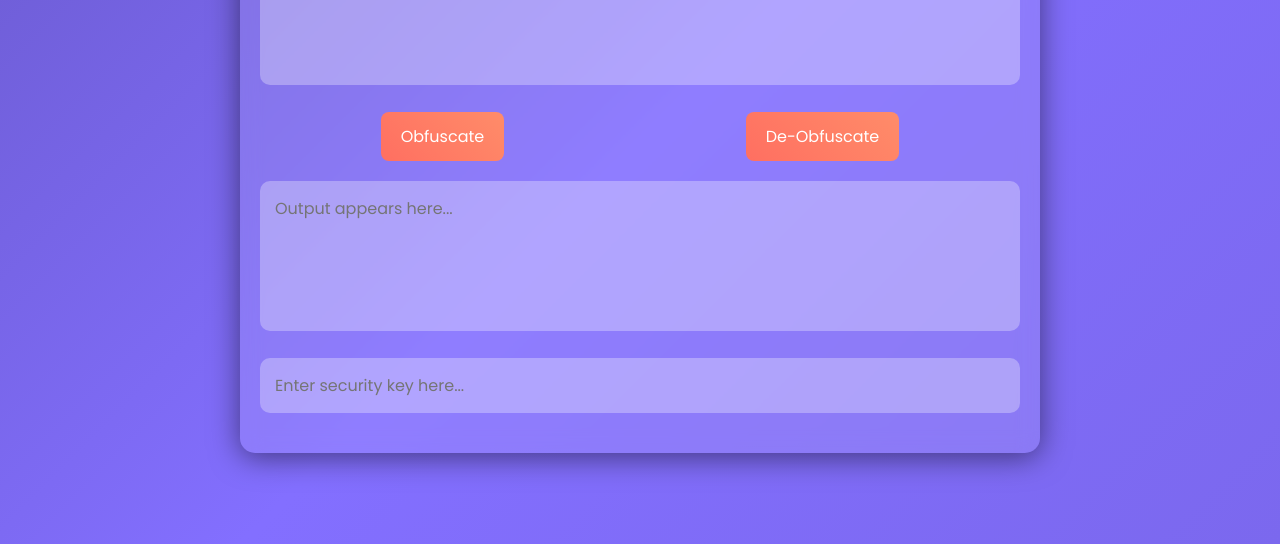
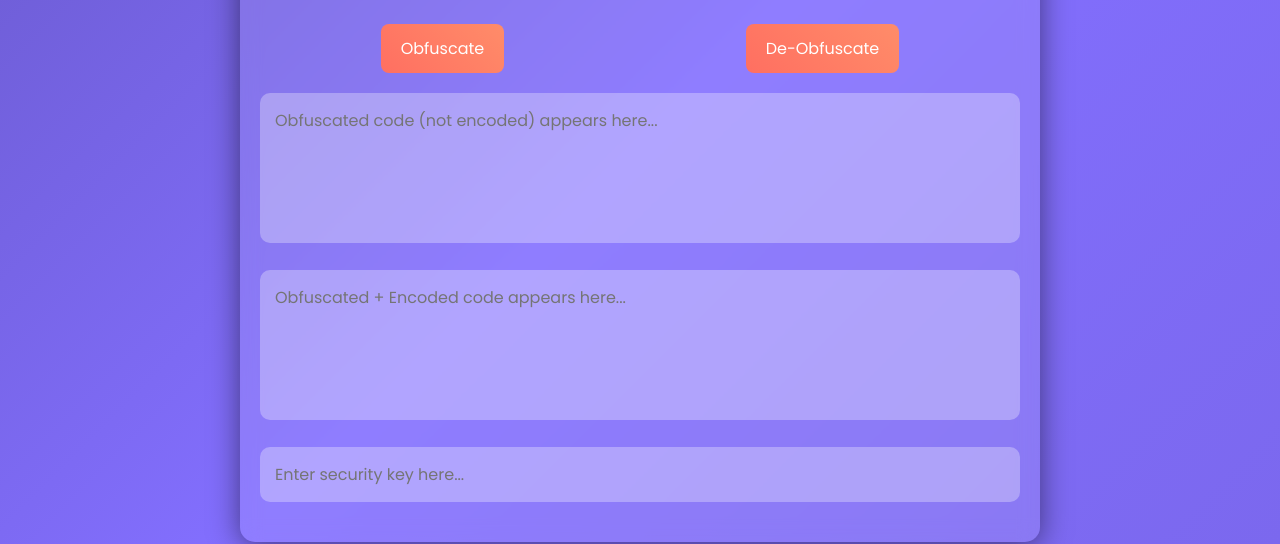
Before and after one commit to yogeshjoshi101/code-obfuscator, a plain HTML site: page frontend/index.html in a window 1280 px wide. Shown: the part 256-800 px from the top of the page. Drawn offline with Linux system fonts and the light colour scheme.

Commit message:
Update index.html

```diff
--- a/frontend/index.html
+++ b/frontend/index.html
@@ -15,7 +15,8 @@
       <button onclick="obfuscateCode()">Obfuscate</button>
       <button onclick="deobfuscateCode()">De-Obfuscate</button>
     </div>
-    <textarea id="output" readonly placeholder="Output appears here..."></textarea>
+    <textarea id="obfuscatedOutput" readonly placeholder="Obfuscated code (not encoded) appears here..."></textarea>
+    <textarea id="output" readonly placeholder="Obfuscated + Encoded code appears here..."></textarea>
     <input type="text" id="securityKey" placeholder="Enter security key here...">
   </div>
   <script src="js/api.js"></script>
```
